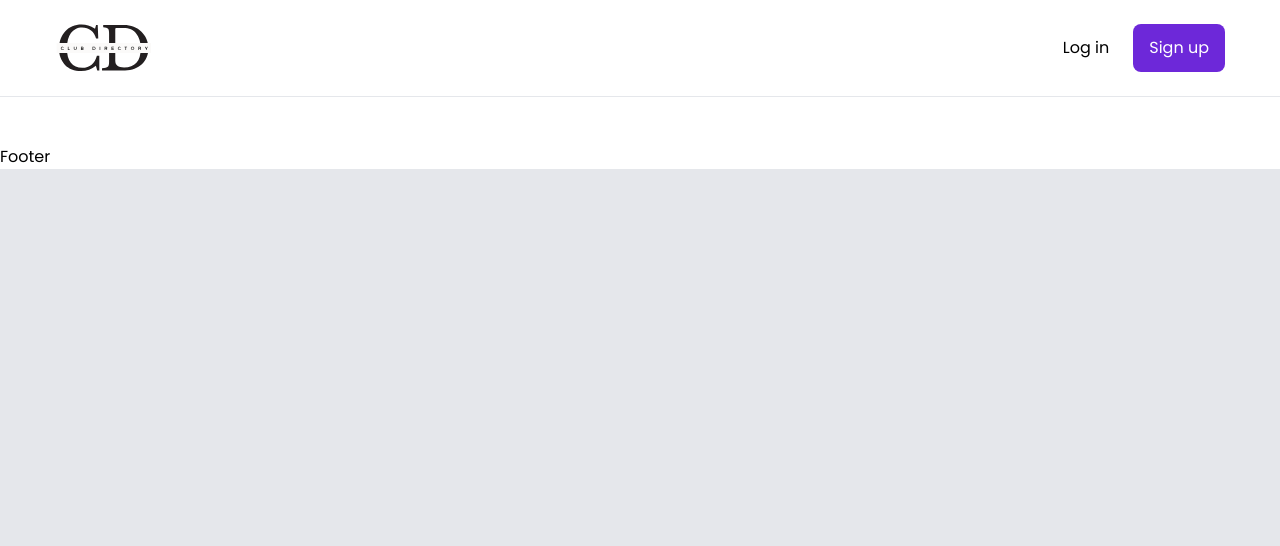
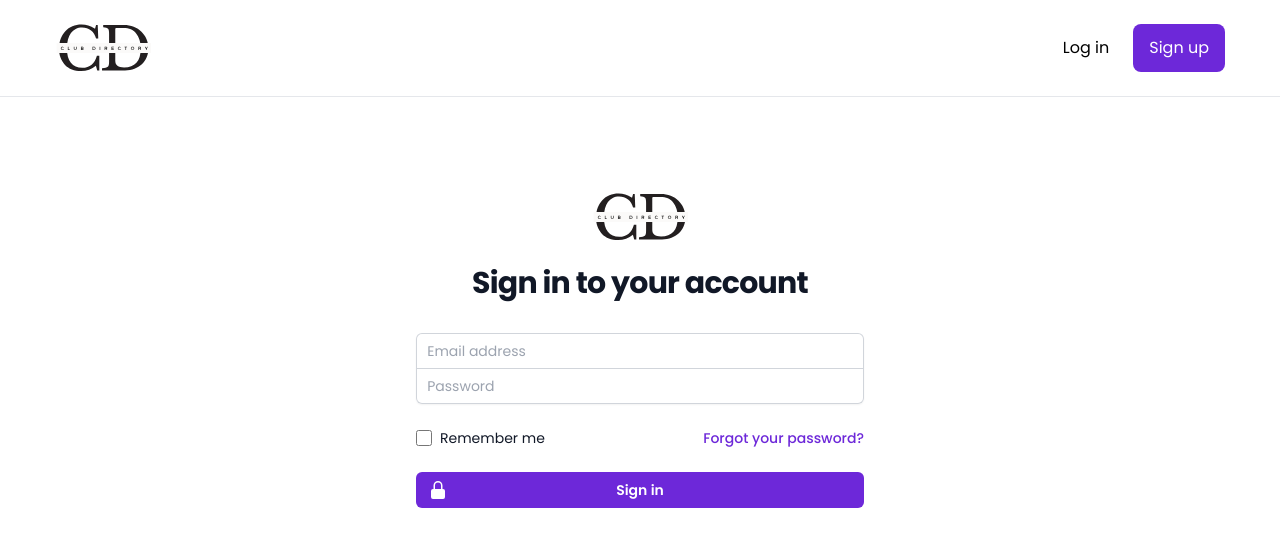
Before and after one commit to dhanush251201/college-club-directory, a React (Create React App) app in the folder frontend/college-club-directory/: page /login in a window 1280 px wide. Shown: the top 546 px of the page. Built offline with nearby package versions, Linux system fonts and the light colour scheme.

Commit message:
Added Login + few cleanup

```diff
--- a/frontend/college-club-directory/package.json
+++ b/frontend/college-club-directory/package.json
@@ -3,11 +3,13 @@
   "version": "0.1.0",
   "private": true,
   "dependencies": {
+    "@heroicons/react": "^2.0.16",
     "@testing-library/jest-dom": "^5.16.5",
     "@testing-library/react": "^13.4.0",
     "@testing-library/user-event": "^13.5.0",
     "react": "^18.2.0",
     "react-dom": "^18.2.0",
+    "react-router": "^6.8.2",
     "react-scripts": "5.0.1",
     "web-vitals": "^2.1.4"
   },
@@ -36,11 +38,11 @@
     ]
   },
   "devDependencies": {
-    "tailwindcss": "^3.2.4",
     "@headlessui/react": "^1.7.7",
     "autoprefixer": "^10.4.13",
     "postcss": "^8.4.21",
     "react-icons": "^4.7.1",
-    "react-router-dom": "^6.7.0"
+    "react-router-dom": "^6.8.2",
+    "tailwindcss": "^3.2.4"
   }
 }
--- a/frontend/college-club-directory/src/App.js
+++ b/frontend/college-club-directory/src/App.js
@@ -1,29 +1,29 @@
-import './App.css';
+import "./App.css";
 
 // import routes and route
 
-import {Routes, Route} from 'react-router-dom';
+import { Routes, Route } from "react-router-dom";
 
 // Import compenents
-import Header from './components/Header';
-import Footer from './components/Footer';
+import Header from "./components/Header";
+import Footer from "./components/Footer";
 
 // import pages
-import Home from './pages/Home';
-import ClubDetails from './pages/ClubDetails'
+import Home from "./pages/Home";
+import ClubDetails from "./pages/ClubDetails";
+import Login from "./pages/Login";
 
 const App = () => {
-  return(
-    <div className='max-w-[1440px] mx-auto bg-white'>
-
+  return (
+    <div className="max-w-[1440px] mx-auto bg-white">
       <Header />
       <Routes>
-        <Route path='/' element={<Home />} />
-        <Route path='/club/:id' element={<ClubDetails />} />
+        <Route path="/" element={<Home />} />
+        <Route path="/club/:id" element={<ClubDetails />} />
+        <Route path="/login" element={<Login />} />
       </Routes>
-      <Footer />
     </div>
   );
-}
+};
 
 export default App;
--- a/frontend/college-club-directory/src/components/Banner.js
+++ b/frontend/college-club-directory/src/components/Banner.js
@@ -1,18 +1,14 @@
 import React from "react";
-
-// import images
 import Image from "../assets/img/home-bg.jpg";
-//
-// import components
 import Search from "./Search";
 
 const Banner = () => {
   return (
-    <section className="h-full max-h-[640px] mb-8 xl:mb-24">
+    <section className="max-h-[640px] mb-8 xl:mb-24">
       <div className="flex flex-col lg:flex-row py-12 px-4 sm:px-6 lg:px-8">
-        <div className="lg:ml-8 xl:ml-[135px] flex flex-col items-center lg:items-start text-center lg:text-left justify-center flex-1 px-4 lg:px-0">
-          <h1 className="text-4x1 lg:text-[58px] font-semibold leading-none mb-6">
-            <span className="text-violet-700">Explore</span> clubs at PSG
+        <div className="lg:ml-8 xl:ml-[135px] flex flex-col items-center lg:items-start justify-center flex-1 px-4 lg:px-0 text-center lg:text-left">
+          <h1 className="text-4x1 lg:text-[58px] font-semibold leading-none mb-6 text-violet-700">
+            Explore clubs at PSG
           </h1>
           <p className="max-w-[480px] mb-8">
             Lorem ipsum dolor sit amet consectetur adipisicing elit. Minima
@@ -21,8 +17,7 @@
             impedit ex sed.
           </p>
         </div>
-        {/* Image */}
-        <div className="hidden flex-1 lg:flex container mx-auto xl:mr-[110px]">
+        <div className="hidden lg:flex flex-1 container mx-auto xl:mr-[110px]">
           <img src={Image} className="rounded-xl" alt="PSGImage" />
         </div>
       </div>
--- a/frontend/college-club-directory/src/components/Club.js
+++ b/frontend/college-club-directory/src/components/Club.js
@@ -1,26 +1,37 @@
-import React, {useContext} from 'react';
+import React, { useContext } from "react";
 
-import {BiBed, BiBath, BiArea, RiMailLine} from 'react-icons/ri'
+import { BiBed, BiBath, BiArea, RiMailLine } from "react-icons/ri";
 
-const Club = ( { club  } ) => {
+const Club = ({ club }) => {
+  const { type, name, description, dept, recruitingYear, imageLg, email } =
+    club;
 
-    const {type, name, description, dept, recruitingYear, imageLg, email} = club;
-
-    return(
+  return (
     <div className="bg-white shadow-1 p-5 rounded-lg rounded-tl-[50px] w-full max-w-[352px] mx-auto cursor-pointer hover:shadow-2xl transition rounded-b-lg">
-            <img src={imageLg} className="mb-4 text-sm w-[310 px] rounded-t-lg rounded-tl-[50px] rounded-b-lg"/>
+      <img
+        src={imageLg}
+        className="mb-4 text-sm w-[310 px] rounded-t-lg rounded-tl-[50px] rounded-b-lg"
+        alt="No"
+      />
       <div className="mb-8 flex gap-x-2">
         <div className="bg-green-500 rounded-full text-white px-3">{type}</div>
         <div className="bg-violet-500 rounded-full text-white px-3">{dept}</div>
       </div>
-            <div className="text-lg font-semibold max-w-[260px] mt-5 justify-center flex">{name}</div>
+      <div className="text-lg font-semibold max-w-[260px] mt-5 justify-center flex">
+        {name}
+      </div>
       <div className="max-w-[260px] mt-5">{description}</div>
-            <div className="text-lg font-semibold text-violet-500 mb-4 mt-3">Recruiting from year : {recruitingYear}</div>
+      <div className="text-lg font-semibold text-violet-500 mb-4 mt-3">
+        Recruiting from year : {recruitingYear}
+      </div>
       <div className="">
-                <div className="text-md font-light flex flex-row gap-1 justify-left items-center"> <RiMailLine className='text-violet-700'/> {email}</div>
+        <div className="text-md font-light flex flex-row gap-1 justify-left items-center">
+          {" "}
+          <RiMailLine className="text-violet-700" /> {email}
+        </div>
       </div>
     </div>
   );
-}
+};
 
 export default Club;
--- a/frontend/college-club-directory/src/components/Header.js
+++ b/frontend/college-club-directory/src/components/Header.js
@@ -1,31 +1,36 @@
 import React from "react";
 
 // import link
-import {Link} from 'react-router-dom'
+import { Link } from "react-router-dom";
 
 // import logo
-import Logo from '../assets/img/logo.svg'
+import Logo from "../assets/img/logo.svg";
 
 const Header = () => {
-    return(
+  return (
     <header className="py-6 mb-12 border-b">
       <div className="container mx-auto flex justify-between items-center">
-
         {/* LOGO */}
 
         <Link>
-                <img src={Logo} className="w-24"/>
+          <img src={Logo} className="w-24" />
         </Link>
 
         {/* Buttons */}
         <div className="flex items-center gap-6">
-                <Link className="hover:text-violet-900 transition" to='/'>Log in</Link>
-                <Link className="bg-violet-700 hover:bg-violet-800 text-white px-4 py-3 rounded-lg transition" to='/'>Sign up</Link>
+          <Link className="hover:text-violet-900 transition" to="/login">
+            Log in
+          </Link>
+          <Link
+            className="bg-violet-700 hover:bg-violet-800 text-white px-4 py-3 rounded-lg transition"
+            to="/"
+          >
+            Sign up
+          </Link>
         </div>
-
       </div>
-    </header>)
-    ;
-}
+    </header>
+  );
+};
 
 export default Header;
--- /dev/null
+++ b/frontend/college-club-directory/src/pages/Login.js
@@ -0,0 +1,96 @@
+import React from "react";
+import { LockClosedIcon } from "@heroicons/react/20/solid";
+import Logo from "../assets/img/logo.svg";
+
+const Banner = () => {
+  return (
+    <div className="container mx-auto min-h-screen">
+      <div className="flex min-h-full items-center justify-center py-12 px-4 sm:px-6 lg:px-8">
+        <div className="w-full max-w-md space-y-8">
+          <div>
+            <img className="mx-auto h-12 w-auto" src={Logo} alt="CD Logo" />
+            <h2 className="mt-6 text-center text-3xl font-bold tracking-tight text-gray-900">
+              Sign in to your account
+            </h2>
+          </div>
+          <form className="mt-8 space-y-6" action="#" method="POST">
+            <input type="hidden" name="remember" defaultValue="true" />
+            <div className="-space-y-px rounded-md shadow-sm">
+              <div>
+                <label htmlFor="email-address" className="sr-only">
+                  Email address
+                </label>
+                <input
+                  id="email-address"
+                  name="email"
+                  type="email"
+                  autoComplete="email"
+                  required
+                  className="relative block w-full rounded-t-md border-0 py-1.5 text-gray-900 ring-1 ring-inset ring-gray-300 placeholder:text-gray-400 focus:z-10 focus:ring-2 focus:ring-inset focus:ring-indigo-600 sm:text-sm sm:leading-6"
+                  placeholder="   Email address"
+                />
+              </div>
+              <div>
+                <label htmlFor="password" className="sr-only">
+                  Password
+                </label>
+                <input
+                  id="password"
+                  name="password"
+                  type="password"
+                  autoComplete="current-password"
+                  required
+                  className="relative block w-full rounded-b-md border-0 py-1.5 text-gray-900 ring-1 ring-inset ring-gray-300 placeholder:text-gray-400 focus:z-10 focus:ring-2 focus:ring-inset focus:ring-indigo-600 sm:text-sm sm:leading-6"
+                  placeholder="   Password"
+                />
+              </div>
+            </div>
+
+            <div className="flex items-center justify-between">
+              <div className="flex items-center">
+                <input
+                  id="remember-me"
+                  name="remember-me"
+                  type="checkbox"
+                  className="h-4 w-4 rounded border-gray-300 text-indigo-600 focus:ring-indigo-600"
+                />
+                <label
+                  htmlFor="remember-me"
+                  className="ml-2 block text-sm text-gray-900"
+                >
+                  Remember me
+                </label>
+              </div>
+
+              <div className="text-sm">
+                <a
+                  href="https://www.google.com"
+                  className="font-medium text-violet-700 hover:text-violet-500"
+                >
+                  Forgot your password?
+                </a>
+              </div>
+            </div>
+
+            <div>
+              <button
+                type="submit"
+                className="group relative flex w-full justify-center rounded-md bg-violet-700 py-2 px-3 text-sm font-semibold text-white hover:bg-violet-800 focus-visible:outline focus-visible:outline-2 focus-visible:outline-offset-2 focus-visible:outline-indigo-600"
+              >
+                <span className="absolute inset-y-0 left-0 flex items-center pl-3">
+                  <LockClosedIcon
+                    className="h-5 w-5 bg-violet-700 group-hover:bg-violet-800"
+                    aria-hidden="true"
+                  />
+                </span>
+                Sign in
+              </button>
+            </div>
+          </form>
+        </div>
+      </div>
+    </div>
+  );
+};
+
+export default Banner;
```
Also changed, not shown: 2 other files (tests, documents, lock files or other folders). Lines whose indentation alone changed are shown as unchanged.
